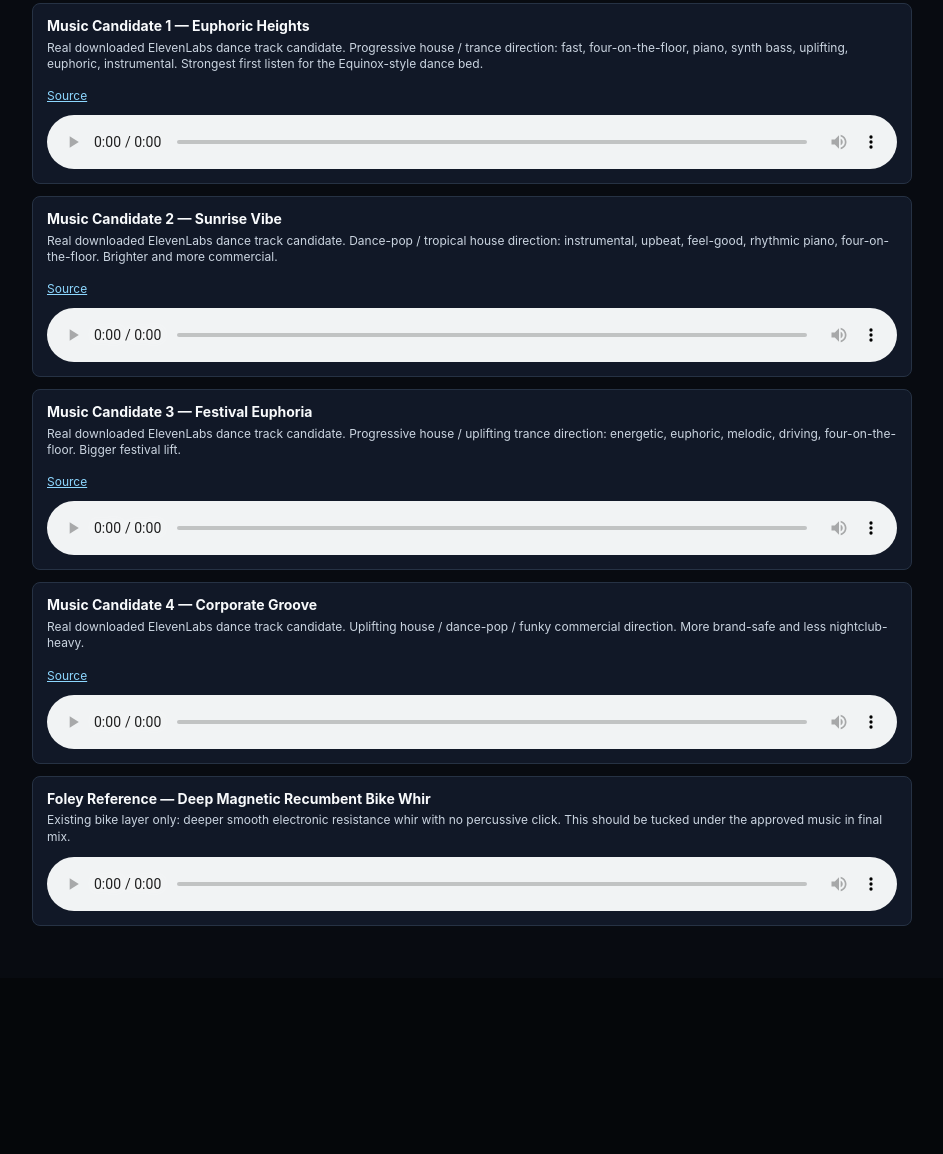
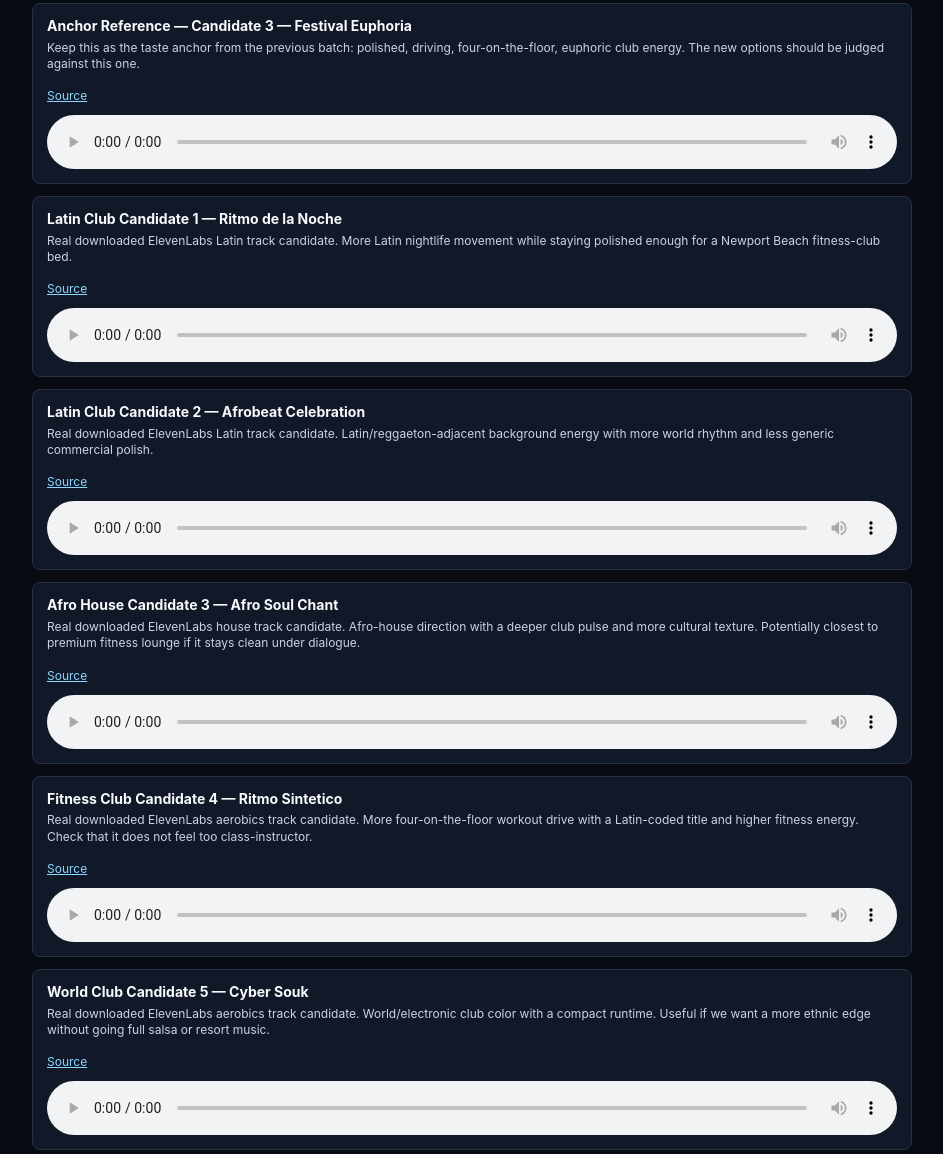
Before and after one commit to jacobjharman-create/pds-flows-workbench, a website: page index.html in a window 1280 px wide. Shown: the part 95-1249 px from the top of the page, without its empty margins (168-1111 px from the left). Before the commit the page ends 1073 px from the top, so only its background shows below. Drawn offline with Linux system fonts and the light colour scheme.

Commit message:
Add Latin world music bed candidates

```diff
--- a/index.html
+++ b/index.html
@@ -44,26 +44,8 @@
 
 <section class="audio-bed">
   <div>
-    <strong>Music Candidate 1 — Euphoric Heights</strong>
-    <p>Real downloaded ElevenLabs dance track candidate. Progressive house / trance direction: fast, four-on-the-floor, piano, synth bass, uplifting, euphoric, instrumental. Strongest first listen for the Equinox-style dance bed.</p>
-    <a href="https://elevenlabs.io/music/dance" rel="noreferrer">Source</a>
-  </div>
-  <audio controls preload="metadata" src="music-candidate-euphoric-heights.mp3"></audio>
-</section>
-
-<section class="audio-bed">
-  <div>
-    <strong>Music Candidate 2 — Sunrise Vibe</strong>
-    <p>Real downloaded ElevenLabs dance track candidate. Dance-pop / tropical house direction: instrumental, upbeat, feel-good, rhythmic piano, four-on-the-floor. Brighter and more commercial.</p>
-    <a href="https://elevenlabs.io/music/dance" rel="noreferrer">Source</a>
-  </div>
-  <audio controls preload="metadata" src="music-candidate-sunrise-vibe.mp3"></audio>
-</section>
-
-<section class="audio-bed">
-  <div>
-    <strong>Music Candidate 3 — Festival Euphoria</strong>
-    <p>Real downloaded ElevenLabs dance track candidate. Progressive house / uplifting trance direction: energetic, euphoric, melodic, driving, four-on-the-floor. Bigger festival lift.</p>
+    <strong>Anchor Reference — Candidate 3 — Festival Euphoria</strong>
+    <p>Keep this as the taste anchor from the previous batch: polished, driving, four-on-the-floor, euphoric club energy. The new options should be judged against this one.</p>
     <a href="https://elevenlabs.io/music/dance" rel="noreferrer">Source</a>
   </div>
   <audio controls preload="metadata" src="music-candidate-festival-euphoria.mp3"></audio>
@@ -71,11 +53,47 @@
 
 <section class="audio-bed">
   <div>
-    <strong>Music Candidate 4 — Corporate Groove</strong>
-    <p>Real downloaded ElevenLabs dance track candidate. Uplifting house / dance-pop / funky commercial direction. More brand-safe and less nightclub-heavy.</p>
-    <a href="https://elevenlabs.io/music/dance" rel="noreferrer">Source</a>
+    <strong>Latin Club Candidate 1 — Ritmo de la Noche</strong>
+    <p>Real downloaded ElevenLabs Latin track candidate. More Latin nightlife movement while staying polished enough for a Newport Beach fitness-club bed.</p>
+    <a href="https://elevenlabs.io/music/latin" rel="noreferrer">Source</a>
   </div>
-  <audio controls preload="metadata" src="music-candidate-corporate-groove.mp3"></audio>
+  <audio controls preload="metadata" src="music-candidate-ritmo-de-la-noche.mp3"></audio>
+</section>
+
+<section class="audio-bed">
+  <div>
+    <strong>Latin Club Candidate 2 — Afrobeat Celebration</strong>
+    <p>Real downloaded ElevenLabs Latin track candidate. Latin/reggaeton-adjacent background energy with more world rhythm and less generic commercial polish.</p>
+    <a href="https://elevenlabs.io/music/latin" rel="noreferrer">Source</a>
+  </div>
+  <audio controls preload="metadata" src="music-candidate-afrobeat-celebration.mp3"></audio>
+</section>
+
+<section class="audio-bed">
+  <div>
+    <strong>Afro House Candidate 3 — Afro Soul Chant</strong>
+    <p>Real downloaded ElevenLabs house track candidate. Afro-house direction with a deeper club pulse and more cultural texture. Potentially closest to premium fitness lounge if it stays clean under dialogue.</p>
+    <a href="https://elevenlabs.io/music/house" rel="noreferrer">Source</a>
+  </div>
+  <audio controls preload="metadata" src="music-candidate-afro-soul-chant.mp3"></audio>
+</section>
+
+<section class="audio-bed">
+  <div>
+    <strong>Fitness Club Candidate 4 — Ritmo Sintetico</strong>
+    <p>Real downloaded ElevenLabs aerobics track candidate. More four-on-the-floor workout drive with a Latin-coded title and higher fitness energy. Check that it does not feel too class-instructor.</p>
+    <a href="https://elevenlabs.io/music/aerobics" rel="noreferrer">Source</a>
+  </div>
+  <audio controls preload="metadata" src="music-candidate-ritmo-sintetico.mp3"></audio>
+</section>
+
+<section class="audio-bed">
+  <div>
+    <strong>World Club Candidate 5 — Cyber Souk</strong>
+    <p>Real downloaded ElevenLabs aerobics track candidate. World/electronic club color with a compact runtime. Useful if we want a more ethnic edge without going full salsa or resort music.</p>
+    <a href="https://elevenlabs.io/music/aerobics" rel="noreferrer">Source</a>
+  </div>
+  <audio controls preload="metadata" src="music-candidate-cyber-souk.mp3"></audio>
 </section>
 
 <section class="audio-bed">
--- a/scripts/rebuild-index.mjs
+++ b/scripts/rebuild-index.mjs
@@ -210,4 +210,7 @@ const html = `<!doctype html>
 `;
 
 fs.writeFileSync(indexPath, html);
-console.log(`Rebuilt ${indexPath} with ${available.length} video-stage clips.`);
+const renderedStage = reviewStage.onlyCurrentStage
+  ? `${reviewStage.currentStage}-only`
+  : `${reviewStage.currentStage}-first`;
+console.log(`Rebuilt ${indexPath} with ${renderedStage} review sections.`);
```
Also changed, not shown: AGENTS.md (+11 -0 lines), audio-beds.json (+27 -15 lines), 5 other files.
